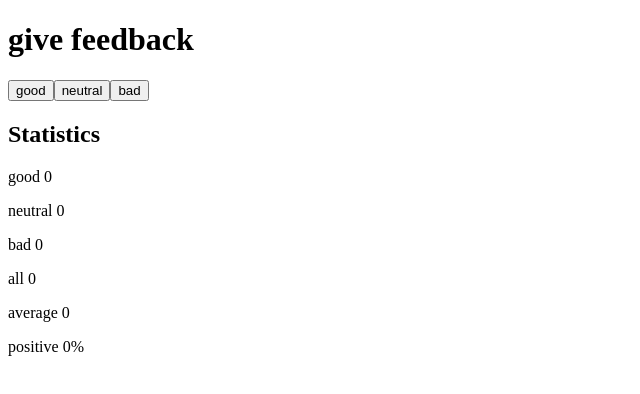
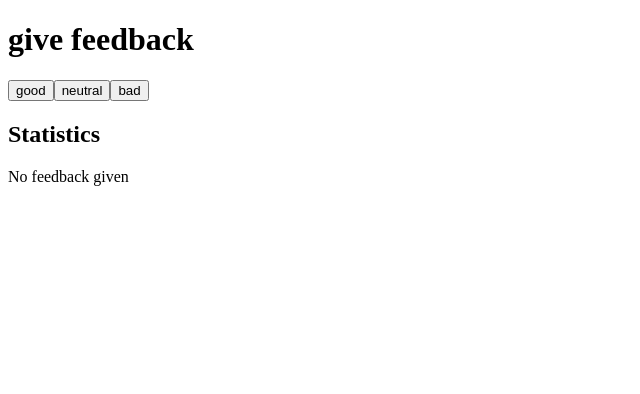
Before and after one commit to lanruo942/fullstackopen-exercises, a React (Create React App) app in the folder part1/unicafe/: page / in a window 1280 px wide. Shown: the top 394 px of the page, without its empty margins (0-640 px from the left). Built offline with nearby package versions, Linux system fonts and the light colour scheme.

Commit message:
complete part1/1.9

```diff
--- a/part1/unicafe/src/App.js
+++ b/part1/unicafe/src/App.js
@@ -2,7 +2,7 @@
  * @Author: Summer Lee
  * @Date: 2022-03-04 10:28:50
  * @LastEditors: Summer Lee
- * @LastEditTime: 2022-03-04 15:32:44
+ * @LastEditTime: 2022-03-04 15:41:25
  */
 import React, { useState } from 'react'
 
@@ -16,8 +16,10 @@ const Button = ({ handleClick, text }) => (
 
 const Statistics = ({ good, neutral, bad }) => {
   const all = (good + neutral + bad) ? (good + neutral + bad) : 0
-  const average = ((good - bad)/all) ? ((good - bad)/all) : 0
-  const positive = (good/all) ? (good/all + '%') : '0%'
+
+  if (all > 0) {
+    const average = (good - bad) / all
+    const positive = good / all + '%'
 
     return (
       <div>
@@ -30,6 +32,14 @@ const Statistics = ({ good, neutral, bad }) => {
         <p>positive {positive}</p>
       </div>
     )
+  } else {
+    return (
+      <div>
+        <h2>Statistics</h2>
+        <p>No feedback given</p>
+      </div>
+    )
+  }
 }
 
 const App = () => {
```
Lines whose indentation alone changed are shown as unchanged.
